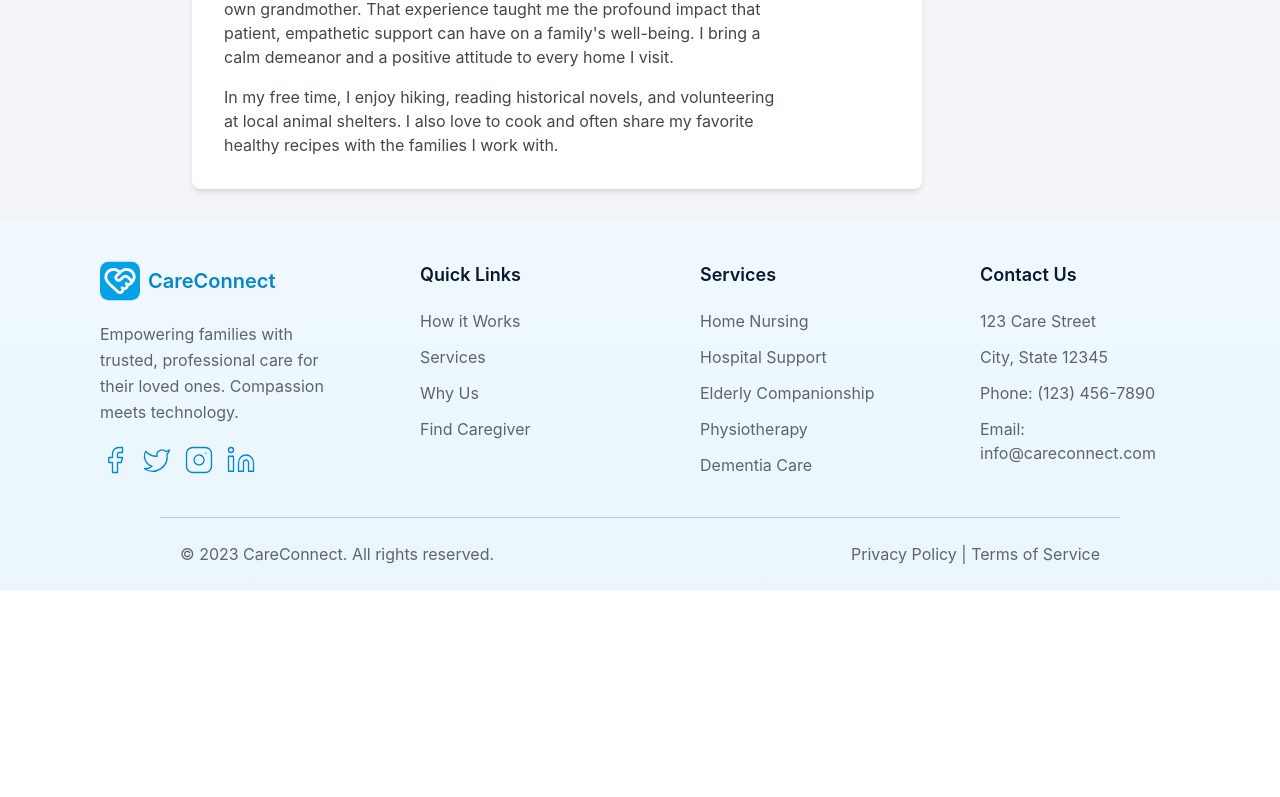
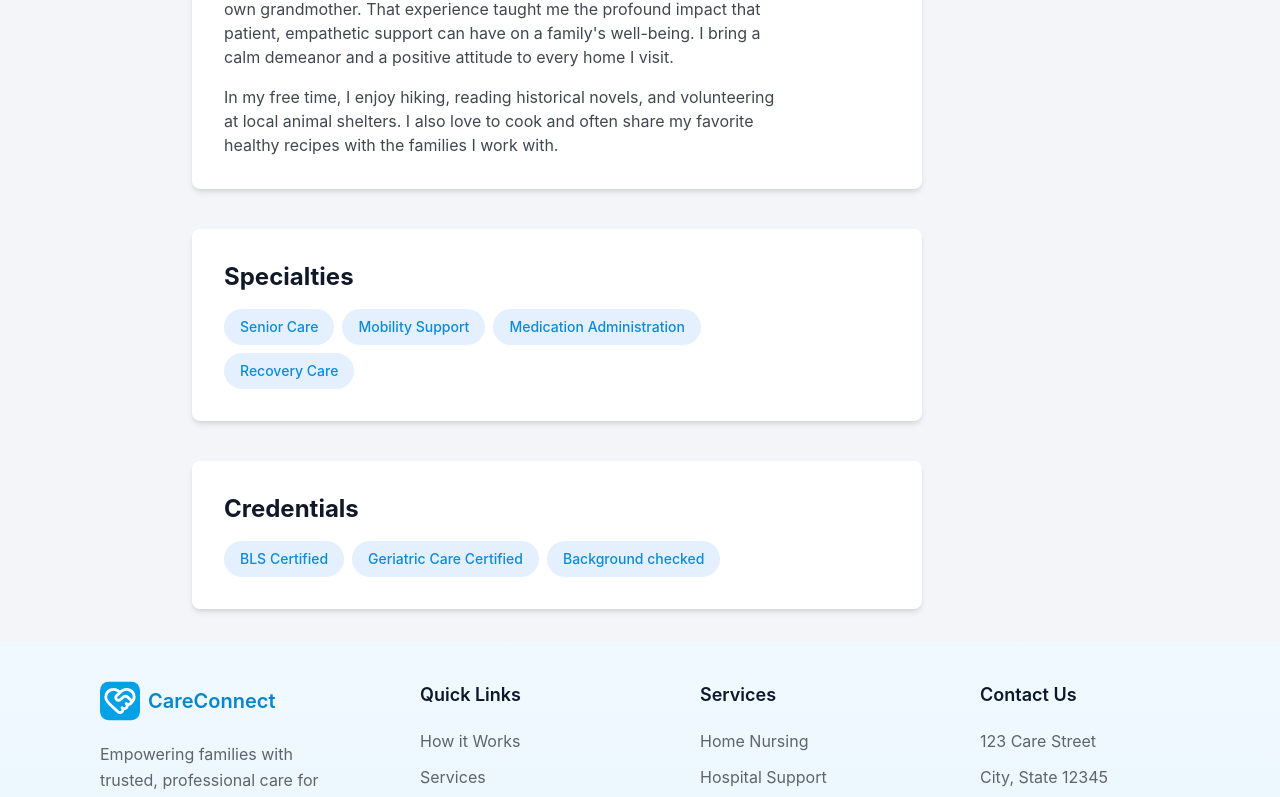
Before and after one commit to Tharushzzz/care-connect, a React (Vite) app in the folder frontend/: page /find-caregivers/1 in a window 1280 px wide. Shown: the part 624-1421 px from the top of the page. Before the commit the page ends 1214 px from the top, so only its background shows below. Built offline with nearby package versions, Linux system fonts and the light colour scheme.

Commit message:
finish caregiver profile specialties and credentials section

```diff
--- a/frontend/src/pages/CaregiverProfile.tsx
+++ b/frontend/src/pages/CaregiverProfile.tsx
@@ -78,8 +78,40 @@ const CaregiverProfile = () => {
           <p className=" text-[16px] text-[#41474E] align-justify">{caregiver.about}</p>
           <p className=" text-[16px] text-[#41474E] align-justify">{caregiver.freetime}</p>
         </div>
+      </div>
 
+      {/* Specialties Section */}
+      <div className="mt-10 flex w-3/5 ml-40 gap-10 rounded-lg bg-white p-6 shadow-md sm:p-8">
+        <div className="flex flex-col gap-4 w-5/6">
+          <h2 className="text-2xl font-bold text-[#111827]">Specialties</h2>
+          <div className="flex flex-wrap gap-2">
+            {caregiver.specialties.map((specialty, index) => (
+              <span
+                key={index}
+                className="rounded-full bg-[#E5F0FF] px-4 py-2 text-sm font-medium text-[#0B8BD8]"
+              >
+                {specialty}
+              </span>
+            ))}
+          </div>
+        </div>
+      </div>
 
+      {/* Credentials Section */}
+      <div className="mt-10 flex w-3/5 ml-40 gap-10 rounded-lg bg-white p-6 shadow-md sm:p-8">
+        <div className="flex flex-col gap-4 w-5/6">
+          <h2 className="text-2xl font-bold text-[#111827]">Credentials</h2>
+          <div className="flex flex-wrap gap-2">
+            {caregiver.credentials.map((credential, index) => (
+              <span
+                key={index}
+                className="rounded-full bg-[#E5F0FF] px-4 py-2 text-sm font-medium text-[#0B8BD8]"
+              >
+                {credential}
+              </span>
+            ))}
+          </div>
+        </div>
       </div>
 
 
```
